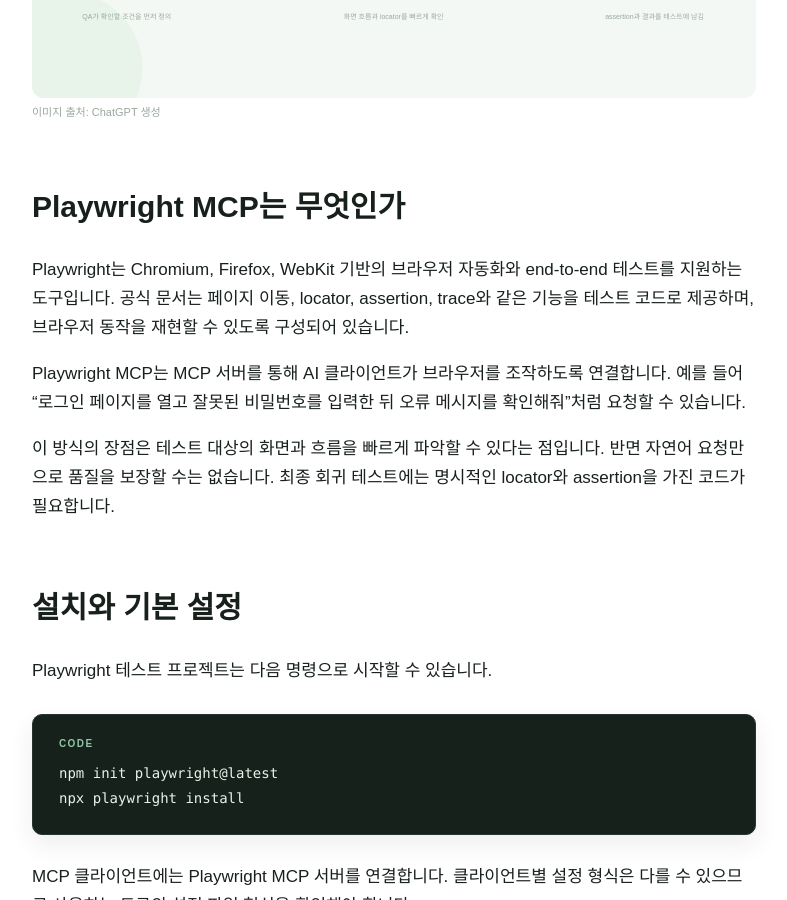
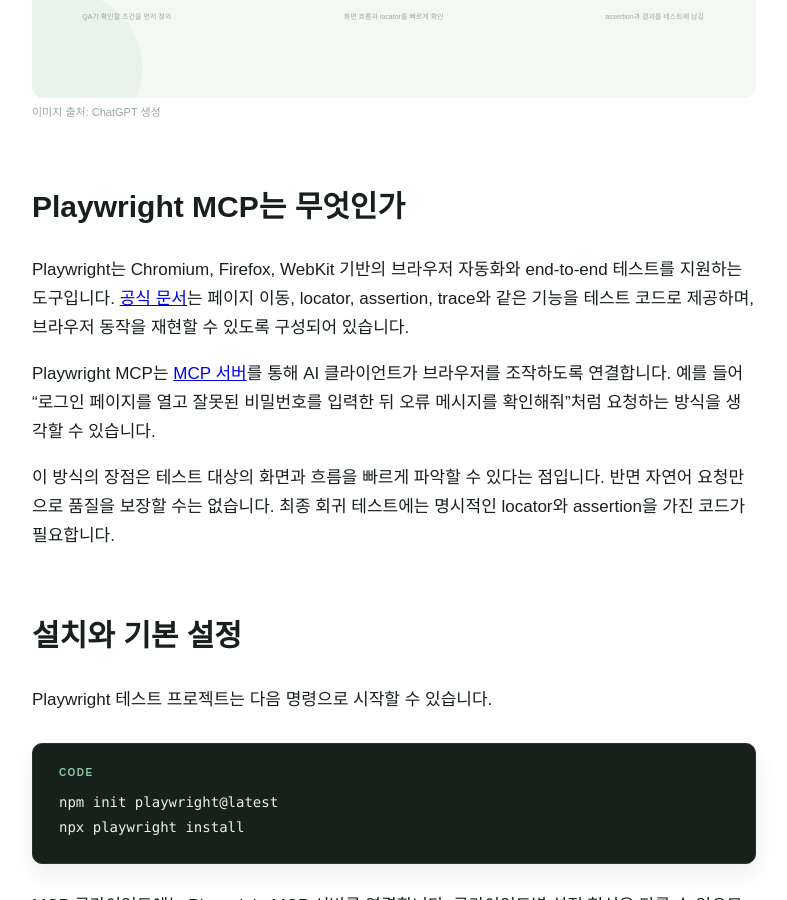
Before and after one commit to Seoha57/TechBlog, a Jekyll site: the page built from _posts/2026-09-16-playwright-mcp-qa.md, in a window 1280 px wide and 900 px high, scrolled down 1525 px. Shown: the whole window, without its empty margins (246-1033 px from the left). Built offline with Jekyll 4.4.1, drawn with Linux system fonts in a browser that asks for light colours; some of the changed text lies outside the part shown.

Commit message:
review: ground Playwright article in sources

```diff
--- a/_posts/2026-09-16-playwright-mcp-qa.md
+++ b/_posts/2026-09-16-playwright-mcp-qa.md
@@ -24,9 +24,9 @@
 
 ## Playwright MCP는 무엇인가
 
-Playwright는 Chromium, Firefox, WebKit 기반의 브라우저 자동화와 end-to-end 테스트를 지원하는 도구입니다. 공식 문서는 페이지 이동, locator, assertion, trace와 같은 기능을 테스트 코드로 제공하며, 브라우저 동작을 재현할 수 있도록 구성되어 있습니다.
+Playwright는 Chromium, Firefox, WebKit 기반의 브라우저 자동화와 end-to-end 테스트를 지원하는 도구입니다. [공식 문서](https://playwright.dev/docs/intro)는 페이지 이동, locator, assertion, trace와 같은 기능을 테스트 코드로 제공하며, 브라우저 동작을 재현할 수 있도록 구성되어 있습니다.
 
-Playwright MCP는 MCP 서버를 통해 AI 클라이언트가 브라우저를 조작하도록 연결합니다. 예를 들어 “로그인 페이지를 열고 잘못된 비밀번호를 입력한 뒤 오류 메시지를 확인해줘”처럼 요청할 수 있습니다.
+Playwright MCP는 [MCP 서버](https://playwright.dev/docs/getting-started-mcp)를 통해 AI 클라이언트가 브라우저를 조작하도록 연결합니다. 예를 들어 “로그인 페이지를 열고 잘못된 비밀번호를 입력한 뒤 오류 메시지를 확인해줘”처럼 요청하는 방식을 생각할 수 있습니다.
 
 이 방식의 장점은 테스트 대상의 화면과 흐름을 빠르게 파악할 수 있다는 점입니다. 반면 자연어 요청만으로 품질을 보장할 수는 없습니다. 최종 회귀 테스트에는 명시적인 locator와 assertion을 가진 코드가 필요합니다.
 
@@ -83,7 +83,7 @@
   <div class="quick-answer"><h3>Q. 도입은 어디서 시작하는 것이 좋나요?</h3><p>A. 로그인, 검색처럼 입력과 기대 결과가 명확한 작은 시나리오부터 시작합니다. 재현성과 안정성이 확인된 흐름만 자동화 테스트로 승격하면 유지보수 비용을 줄일 수 있습니다.</p></div>
 </section>
 
-결국 MCP는 QA 엔지니어의 판단을 대체하는 도구가 아니라, 브라우저를 직접 확인하는 시간을 줄여주는 도구에 가깝습니다.
+결국 MCP는 QA 엔지니어의 판단을 대체하는 도구가 아니라, 브라우저 흐름을 확인하는 시간을 줄이는 보조 도구에 가깝습니다.
 
 ## 테스트를 CI에 연결할 때 확인할 것
 
@@ -95,9 +95,9 @@
 
 다만 모든 테스트를 배포 파이프라인의 필수 단계로 연결할 필요는 없습니다. 로그인과 핵심 검색처럼 짧고 안정적인 smoke test는 배포 전 필수로 실행하고, 외부 시스템 의존성이 높거나 실행 시간이 긴 시나리오는 별도 스케줄로 분리할 수 있습니다. 테스트의 목적과 실패 비용을 기준으로 실행 단계를 나누는 것이 좋습니다.
 
-## 이번 글에서 확인한 것
+## 이 글에서 정리한 것
 
-Playwright MCP는 QA 업무의 시작점을 바꿀 수 있습니다. 기존에는 화면을 확인하고 locator를 찾은 뒤 코드를 작성해야 했다면, MCP를 이용하면 자연어로 사용자 흐름을 먼저 탐색할 수 있습니다. 이 과정은 신규 기능의 테스트 가능성을 판단하거나, 수동 재현 절차를 자동화 코드로 옮길 때 특히 유용합니다.
+Playwright MCP는 QA 업무의 시작점을 바꿀 가능성이 있습니다. 기존에는 화면을 확인하고 locator를 찾은 뒤 코드를 작성했다면, MCP를 이용하면 자연어로 사용자 흐름을 먼저 탐색하는 접근을 검토할 수 있습니다. 이 과정은 신규 기능의 테스트 가능성을 판단하거나, 수동 재현 절차를 자동화 코드로 옮길 때 활용할 수 있습니다.
 
 하지만 자동화의 품질은 AI가 만든 동작의 개수가 아니라, 사람이 기대 결과를 얼마나 명확하게 정의했는지에 달려 있습니다. MCP가 클릭에 성공했다는 사실과 서비스가 올바르게 동작했다는 사실은 다릅니다. 테스트 데이터, 예외 조건, assertion, 실패 증거를 QA 기준으로 검토해야 합니다.
 
```
Also changed, not shown: other parts of _posts/2026-09-16-playwright-mcp-qa.md (+1 -1 lines).
